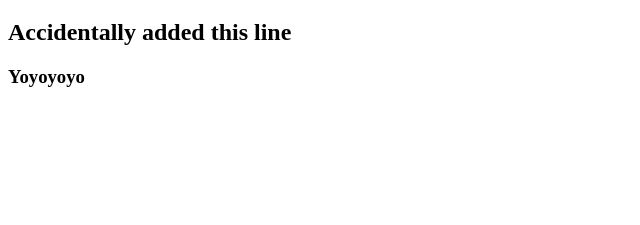
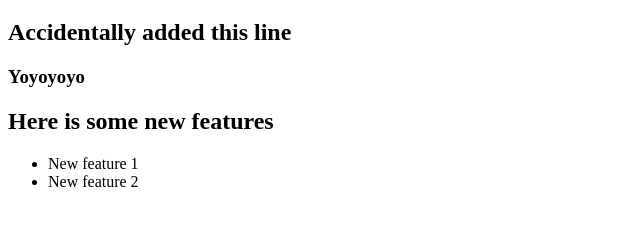
Before and after one commit to jry-studio/Learn-Git, a plain HTML site: page hello.html in a window 1280 px wide. Shown: the part 61-286 px from the top of the page, without its empty margins (0-640 px from the left). Drawn offline with Linux system fonts and the light colour scheme.

Commit message:
Added new feature

```diff
--- a/hello.html
+++ b/hello.html
@@ -9,5 +9,11 @@
   <h1>Hello Git, teach you how to use Github</h1>
   <h2>Accidentally added this line</h2>
   <h3>Yoyoyoyo</h3>
+
+  <h2>Here is some new features</h2>
+  <ul>
+    <li>New feature 1</li>
+    <li>New feature 2</li>
+  </ul>
 </body>
 </html>
```
